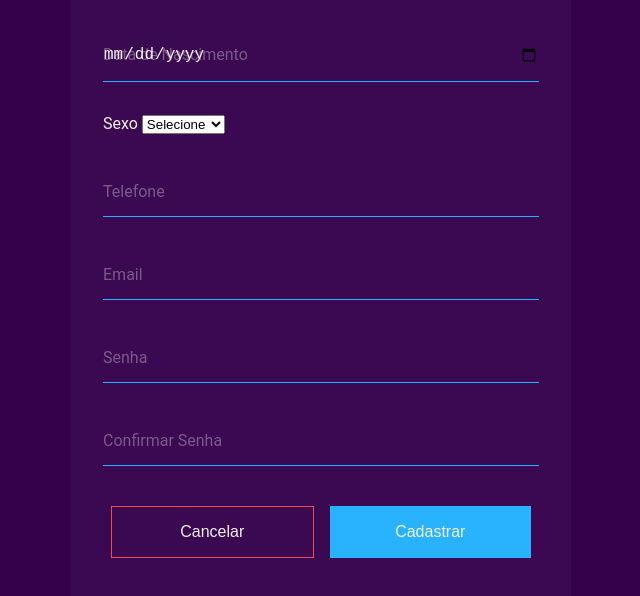
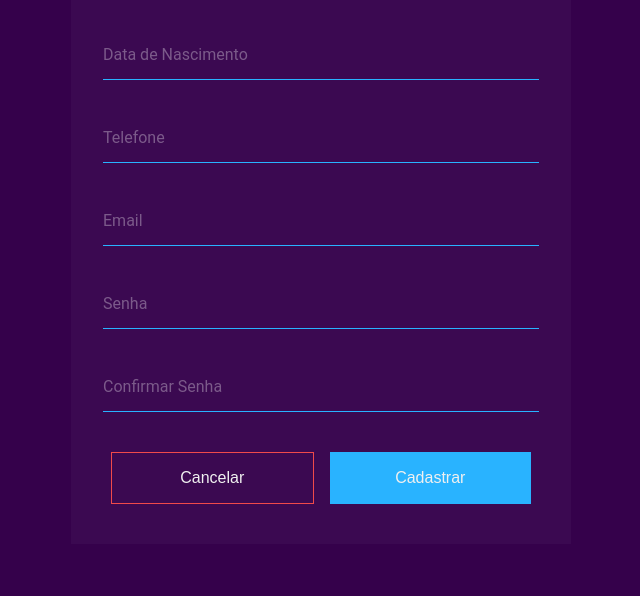
Before and after one commit to davirochw/formulario, a plain HTML site: page index.html in a window 1280 px wide. Shown: the part 194-790 px from the top of the page, without its empty margins (319-959 px from the left). Drawn offline with Linux system fonts and the light colour scheme.

Commit message:
"atualizacao"

```diff
--- a/index.html
+++ b/index.html
@@ -5,6 +5,8 @@
     <meta charset="UTF-8">
     <meta http-equiv="X-UA-Compatible" content="IE=edge">
     <meta name="viewport" content="width=device-width, initial-scale=1.0">
+    <meta name="description" content="Faça seu cadastro gratuito nesse incrível formulário">
+
     <link rel="stylesheet" href="/assets/css/style.css">
     <title>Cadastro</title>
 </head>
@@ -26,18 +28,9 @@
                 </div>
             </div>
             <div class="input">
-                <input required type="date" values="" name="birthday" id="" min="1900-01-01" max="2018-12-31" />
+                <input required name="birthday" id="" min="1900-01-01" max="2018-12-31" />
                 <label for="">Data de Nascimento</label>
                 <span class="error"></span>
-            </div>
-            <div class="input">
-                <label for="sexo">Sexo</label>
-                <select required id="sexo">
-                    <option selected disabled value="">Selecione</option>
-                    <option>Masculino</option>
-                    <option>Feminino</option>
-                    <option>Outro</option>
-                </select>
             </div>
             <div class="input">
                 <input required type="tel" name="" id="" />
```
Also changed, not shown: assets/img/github/imagem_cadastro_01.png (added), assets/img/github/imagem_cadastro_02.png (added).
